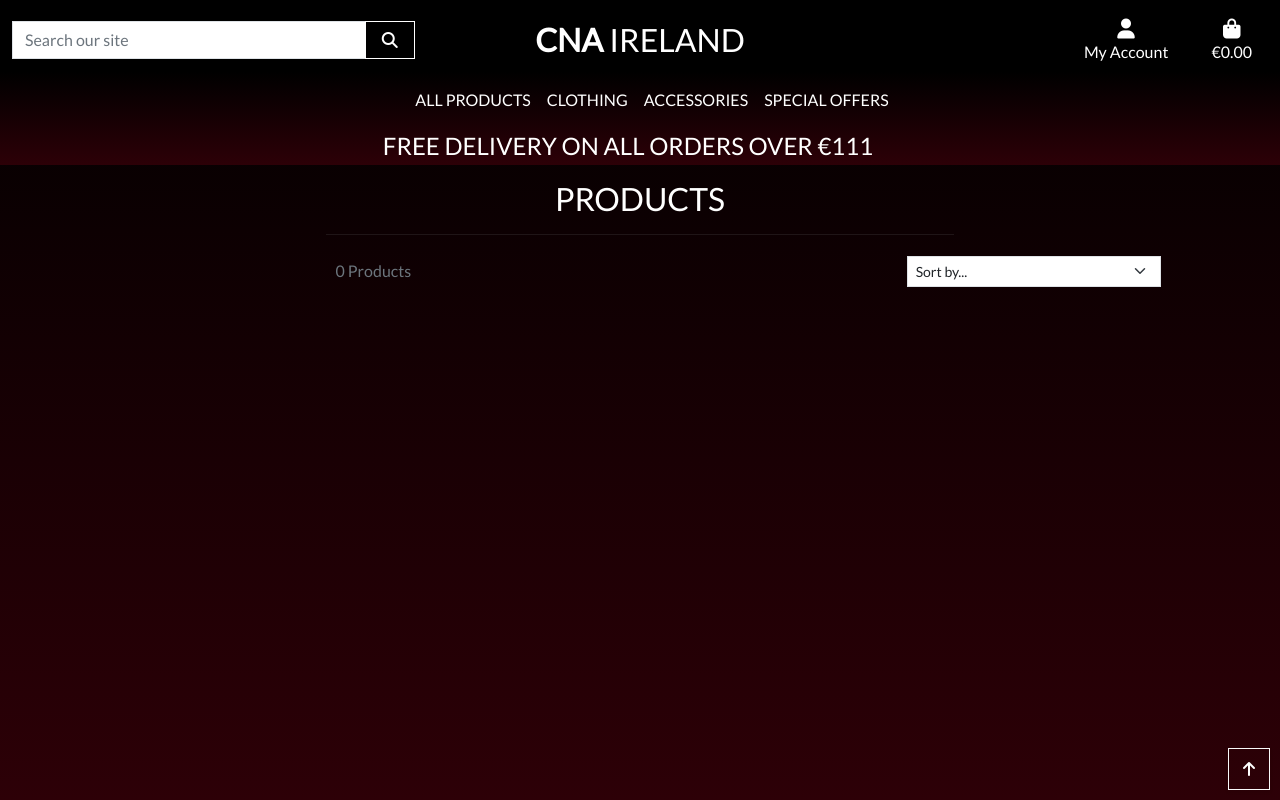
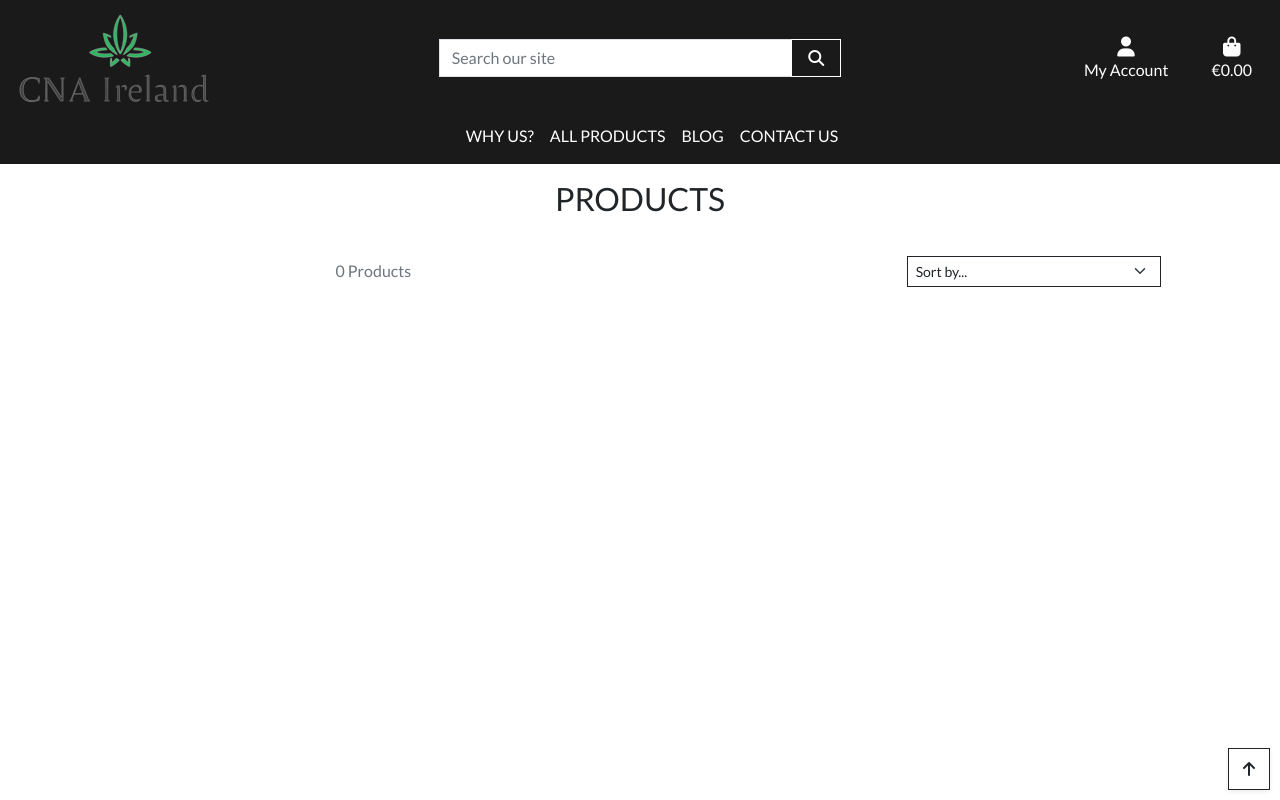
Before and after one commit to ShaneCDev/cna-ireland, a Django app: page /products/ in a window 1280 px wide. Run offline with Django 4.2, Linux system fonts and the light colour scheme; data that the repository does not hold is empty; some libraries are stand-ins or nearby versions.

Commit message:
added some styling to index, base and product pages and added logo to header

```diff
--- a/products/templates/products/products.html
+++ b/products/templates/products/products.html
@@ -16,10 +16,10 @@
     <div class="container-fluid">
         <div class="row">
             <div class="col text-center mt-3">
-                <h2 class="logo-font text-white">Products</h2>
+                <h2 class="logo-font text-dark">Products</h2>
                 {% for c in current_categories %}
                     <a class="category-badge text-decoration-none" href="{% url 'products' %}?category={{ c.name }}">
-                        <span class="p-2 mt-2 badge badge-white text-light rounded-0 border border-light">{{ c.friendly_name }}</span>
+                        <span class="p-2 mt-2 badge badge-dark text-dark rounded-0 border border-dark">{{ c.friendly_name }}</span>
                     </a>
                 {% endfor %}
                 <hr class="w-50 mb-1 mx-auto">
@@ -30,7 +30,7 @@
                 <div class="row mt-1 mb-2">
                     <div class="col-12 col-md-6 my-auto order-md-last d-flex justify-content-center justify-content-md-end">
                         <div class="sort-select-wrapper w-50">
-                            <select id="sort-selector" class="form-select form-select-sm rounded-0 border border-primary{% if current_sorting != 'None_None' %}border-info{% else %}border-dark{% endif %}">
+                            <select id="sort-selector" class="form-select form-select-sm rounded-0 border border-primary{% if current_sorting != 'None_None' %} border-info {% else %} border-dark {% endif %}">
                                 <option value="reset" {% if current_sorting == 'None_None' %}selected{% endif %}>Sort by...</option>
                                 <option value="price_asc" {% if current_sorting == 'price_asc' %}selected{% endif %}>Price (low to high)</option>
                                 <option value="price_desc" {% if current_sorting == 'price_desc' %}selected{% endif %}>Price (high to low)</option>
@@ -53,7 +53,7 @@
                 <div class="row">
                     {% for product in products %}
                         <div class="col-sm-6 col-md-6 col-lg-4 col-xl-3">
-                            <div class="card h-100 border-0">
+                            <div class="card h-100 border-0 border-dark">
                                 {% if product.image %}
                                     <a href="#">
                                         <img class="card-img-top img-fluid" src="{{ product.image.url }}" alt="{{ product.name }}">
@@ -113,9 +113,9 @@
             </div>
         </div>
     </div>
-    <div class="btt-button shadow-sm rounded-0 border border-light">
+    <div class="btt-button shadow-sm rounded-0 border border-dark">
         <a class="btt-link d-flex h-100">
-            <i class="fas fa-arrow-up text-white mx-auto my-auto"></i>
+            <i class="fas fa-arrow-up text-dark mx-auto my-auto"></i>
         </a>
     </div>
 {% endblock %}
--- a/static/css/base.css
+++ b/static/css/base.css
@@ -1,7 +1,7 @@
 :root {
-    --main-color: black;
-    --secondary-color: white;
-    --tertiary-color: green;
+    --main-color: #1a1a1a;
+    --secondary-color: #fff;
+    --tertiary-color: #40ff29;
 }
 
 html {
@@ -10,13 +10,26 @@ html {
 
 body {
     height: calc(100vh - 164px);
-    color: #555;
+    color: var(--secondary-color);
     font-family: 'Lato';
 }
 
 .background-image {
     background: url('/media/homepage.webp') no-repeat center fixed;
     background-size: cover;
+}
+
+.primary-color {
+    background: var(--main-color);
+}
+
+.logo {
+    background: url('/media/stackedcolor_50.png') no-repeat center fixed;
+    height: 75%;
+}
+
+.tertiary-color {
+    color: var(--tertiary-color);
 }
 
 .icon {
@@ -94,6 +107,13 @@ a {
 }
 
 /* ------- Media Queries */
+@media (max-width: 500px) {
+    .btt-button {
+        right: 1px;
+    }
+}
+
+
 @media (min-width: 992px) {
     .container {
         max-width: 80%;
--- a/templates/base.html
+++ b/templates/base.html
@@ -40,10 +40,16 @@
     <title>CNA Ireland {% block extra_title %}{% endblock %}</title>
 </head>
 
-<body class="gradient">
+<body>
     <header class="container-fluid fixed-top">
-        <div id="topnav" class="row bg-black pt-lg-2 d-none d-lg-flex">
+        <div id="topnav" class="row pt-lg-2 d-none d-lg-flex primary-color">
             <div class="col-12 col-lg-4 my-auto py-1 py-lg-0">
+                <a href="{% url 'home' %}" class="nav-link-main-logo-link">
+                    <img src="{{ MEDIA_URL }}cnalogo.png" alt="CNA Ireland" class="logo">
+                </a>
+            </div>
+
+            <div class="col-12 col-lg-4 my-auto py-1 py-lg-0 text-center text-lg-left">
                 <form action="#" method="GET">
                     <div class="input-group w-100">
                         <input type="text" class="form-control border border-black rounded-0" name="q" placeholder="Search our site">
@@ -56,11 +62,6 @@
                         </div>
                     </div>
                 </form>
-            </div>
-            <div class="col-12 col-lg-4 my-auto py-1 py-lg-0 text-center text-lg-left">
-                <a href="{% url 'home' %}" class="nav-link-main-logo-link">
-                    <h2 class="logo-font text-white my-0"><strong>CNA</strong> Ireland</h2>
-                </a>
             </div>
             <div class="col-12 col-lg-4 my-auto py-1 py-lg-0">
                 <ul class="list-inline list-unstyled text-center text-lg-end my-0">
@@ -101,7 +102,7 @@
                 </ul>
             </div>
         </div>
-        <div class="row gradient">
+        <div class="row primary-color">
             <nav class="navbar navbar-expand-lg navbar-light w-100">
                 <button class="navbar-toggler bg-white" type="button" data-bs-toggle="collapse" data-bs-target="#main-nav" aria-controls="main-nav" aria-expanded="false" aria-label="Toggle navigation">
                     <span class="navbar-toggler-icon"></span>
@@ -109,11 +110,6 @@
                 {% include 'includes/mobile-top-header.html' %}
                 {% include 'includes/main-nav.html' %}
             </nav>
-            <div id="delivery-banner" class="row text-center">
-                <div class="col text-white">
-                    <h4 class="logo-font my-1">Free delivery on all orders over €111</h4>
-                </div>
-            </div>
         </div>
     </header>
 
--- a/templates/includes/main-nav.html
+++ b/templates/includes/main-nav.html
@@ -1,5 +1,11 @@
-<div class="collapse navbar-collapse" id="main-nav">
-    <ul class="navbar-nav w-auto mx-auto">
+<div class="collapse navbar-collapse text-center" id="main-nav">
+    <ul class="navbar-nav w-auto mx-auto justify-content-center">
+        <li class="nav-item dropdown">
+            <a href="" class="logo-font font-weight-bold nav-link text-white mr-5" id="clothing-link" data-bs-toggle="dropdown" aria-haspopup="true" aria-expanded="false">
+                Why Us?
+            </a>
+        </li>
+
         <li class="nav-item dropdown">
             <a href="" class="logo-font font-weight-bold nav-link text-white mr-5" id="all-products-link" data-bs-toggle="dropdown" aria-haspopup="true" aria-expanded="false">
                 All Products
@@ -12,36 +18,15 @@
         </li>
 
         <li class="nav-item dropdown">
-            <a href="" class="logo-font font-weight-bold nav-link text-white mr-5" id="clothing-link" data-bs-toggle="dropdown" aria-haspopup="true" aria-expanded="false">
-                Clothing
+            <a class="logo-font font-weight-bold nav-link text-white mr-5" href="#" id="homeware-link" data-bs-toggle="dropdown" aria-haspopup="true" aria-expanded="false">
+                Blog
             </a>
-            <div class="dropdown-menu border-0" aria-labelledby="clothing-link">
-                <a href="#" class="dropdown-item">Shirts</a>
-                <a href="#" class="dropdown-item">Jeans</a>
-                <a href="#" class="dropdown-item">All Clothing</a>
-            </div>
-        </li>
-
-        <li class="nav-item dropdown">
-            <a class="logo-font font-weight-bold nav-link text-white mr-5" href="#" id="homeware-link" data-bs-toggle="dropdown" aria-haspopup="true" aria-expanded="false">
-                Accessories
-            </a>
-            <div class="dropdown-menu border-0" aria-labelledby="homeware-link">
-                <a href="#" class="dropdown-item">Watches</a>
-                <a href="#" class="dropdown-item">Sunglasses</a>
-                <a href="#" class="dropdown-item">All Accessories</a>
-            </div>
         </li>
 
         <li class="nav-item dropdown">
             <a class="logo-font font-weight-bold nav-link text-white" href="#" id="specials-link" data-bs-toggle="dropdown" aria-haspopup="true" aria-expanded="false">
-                Special Offers
+                Contact Us
             </a>
-            <div class="dropdown-menu border-0" aria-labelledby="specials-link">
-                <a href="#" class="dropdown-item">Deals</a>
-                <a href="#" class="dropdown-item">Clearance</a>
-                <a href="#" class="dropdown-item">All Specials</a>
-            </div>
         </li>
     </ul>
 </div>
--- a/templates/includes/mobile-top-header.html
+++ b/templates/includes/mobile-top-header.html
@@ -1,16 +1,16 @@
 <li class="list-inline-item">
-    <a href="#" class="text-white nav-link d-block d-lg-none" id="mobile-search" data-toggle="dropdown" aria-haspopup="true" aria-expanded="false">
+    <a href="#" class="text-white nav-link d-block d-lg-none" id="mobile-search" data-bs-toggle="dropdown" aria-haspopup="true" aria-expanded="false">
         <div class="text-center">
             <div><i class="fas fa-search fa-lg"></i></div>
             <p class="my-0">Search</p>
         </div>
     </a>
-    <div class="dropdown-menu border-0 w-100 p-3 rounded-0 my-0" aria-labelledby="mobile-search">
+    <div class="dropdown-menu border-0 w-100 p-3 rounded-0 my-0 primary-color" aria-labelledby="mobile-search">
         <form action="GET" class="form" action="#">
             <div class="input-group w-100">
-                <input type="text" class="form-control border border-white rounded-0" name="q" placeholder="Search our site">
+                <input type="text" class="form-control border border-light rounded-0" name="q" placeholder="Search our site">
                 <div class="input-group-append">
-                    <button class="form-control form-control btn btn-white border border-white rounded-0" type="submit">
+                    <button class="form-control form-control btn btn-dark border border-light rounded-0" type="submit">
                         <span class="icon">
                             <i class="fas fa-search"></i>
                         </span>
@@ -21,27 +21,27 @@
     </div>
 </li>
 <li class="list-inline-item dropdown justify-content-end">
-    <a href="" class="text-white nav-link d-block d-lg-none " id="user-options" data-bs-toggle="dropdown" aria-haspopup="true" aria-expanded="false">
+    <a href="" class="text-white nav-link d-block d-lg-none" id="user-options" data-bs-toggle="dropdown" aria-haspopup="true" aria-expanded="false">
         <div class="text-center">
             <div><i class="fas fa-user fa-lg"></i></div>
             <p class="my-0">My Account</p>
         </div>
     </a>
-    <div class="dropdown-menu border-0" aria-labelledby="user-options">
+    <div class="dropdown-menu border-0 primary-color" aria-labelledby="user-options">
         {% if request.user.is_authenticated %}
             {% if request.user.is_superuser %}
-                <a href="#" class="dropdown-item">Product Management</a>
+                <a href="#" class="dropdown-item text-white">Product Management</a>
             {% endif %}
-            <a href="#" class="dropdown-item">My Profile</a>
-            <a href="#" class="dropdown-item">Logout</a>
+            <a href="#" class="dropdown-item text-white">My Profile</a>
+            <a href="#" class="dropdown-item text-white">Logout</a>
         {% else %}
-            <a href="#" class="dropdown-item">Register</a>
-            <a href="#" class="dropdown-item">Login</a>
+            <a href="#" class="dropdown-item text-white">Register</a>
+            <a href="#" class="dropdown-item text-white">Login</a>
         {% endif %}
     </div>
 </li>
 <li class="list-inline-item">
-    <a href="#" class="{% if grand_total %}text-primary font-weight-bold{% else %}text-white{% endif %} nav-link d-block d-lg-none">
+    <a href="#" class="{% if grand_total %}text-primary font-weight-bold{% else %} text-white {% endif %} nav-link d-block d-lg-none">
         <div class="text-center">
             <div><i class="fas fa-shopping-bag fa-lg"></i></div>
             <p class="my-0">
```
Also changed, not shown: home/templates/home/index.html (+9 -6 lines), media/cnalogo.png (added), media/stackedcolor.png (added), media/stackedcolor_50.png (added).
